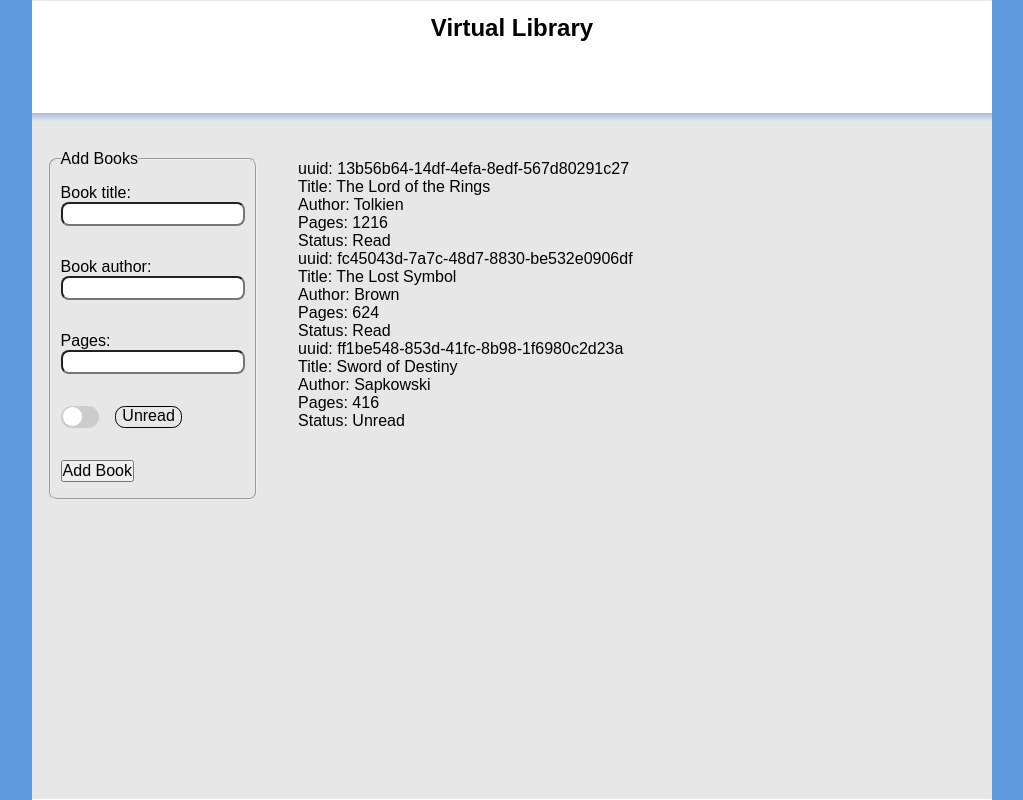
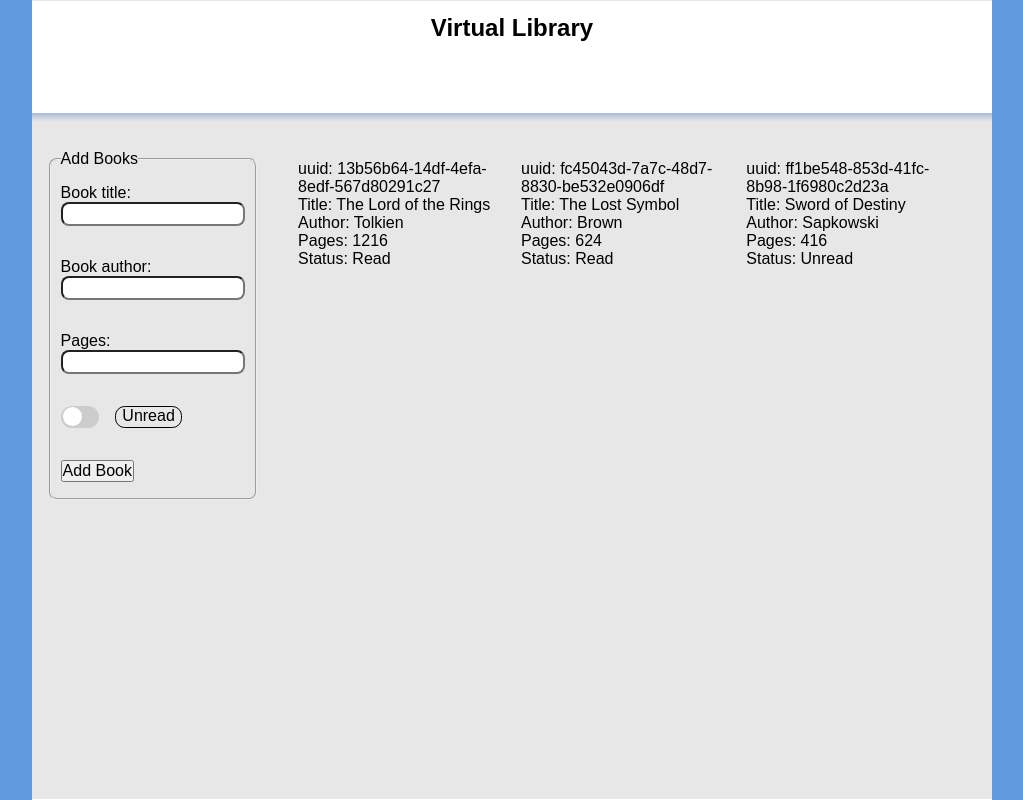
Before and after one commit to noOdin1/library_project, a plain HTML site: page index.html in a window 1280 px wide. Shown: the whole page, without its empty margins (128-1151 px from the left). Drawn offline with Linux system fonts and the light colour scheme.

Commit message:
Set styling for content div as flex

```diff
--- a/style.css
+++ b/style.css
@@ -148,6 +148,9 @@ legend {
   grid-row: 2/3;
   grid-column: 2/3;
   padding: 1.6em;
+  display: flex;
+  flex-direction: row;
+  justify-content: space-evenly;
 }
 
 #readStat {
```
